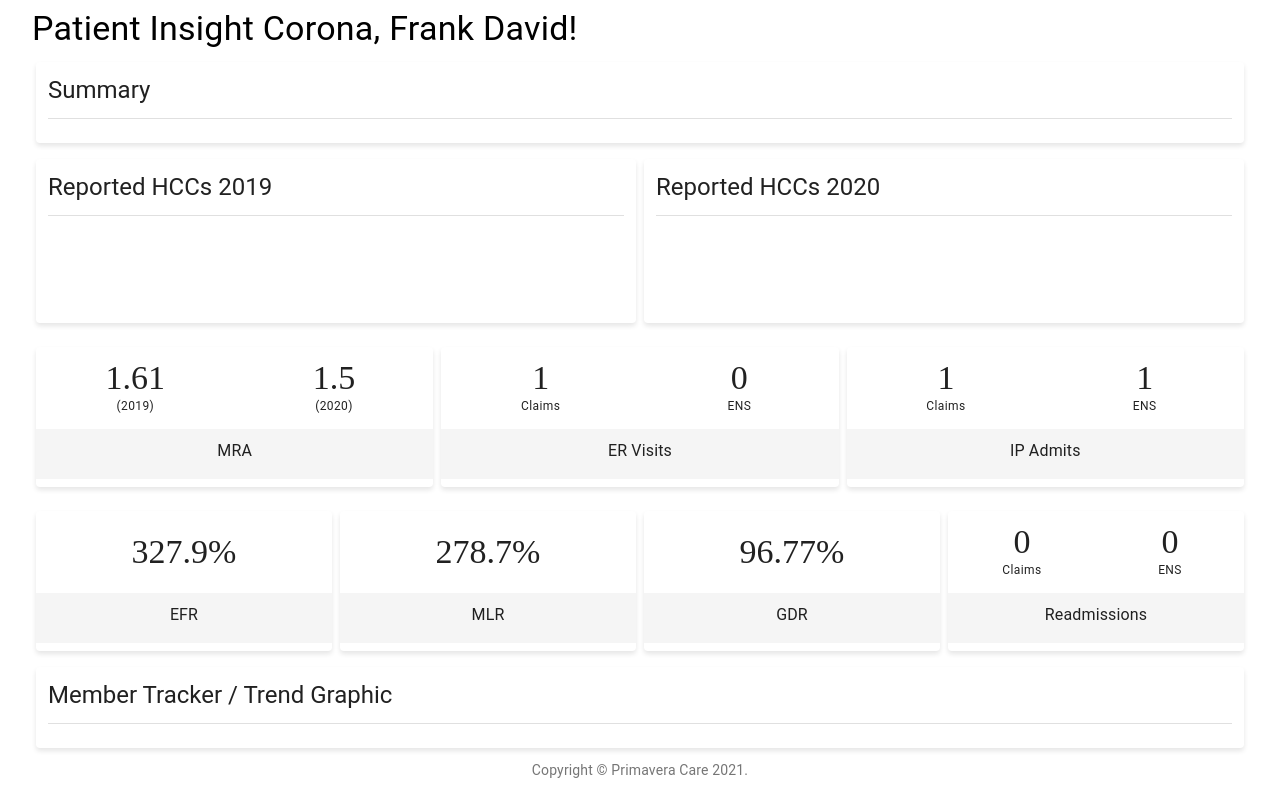
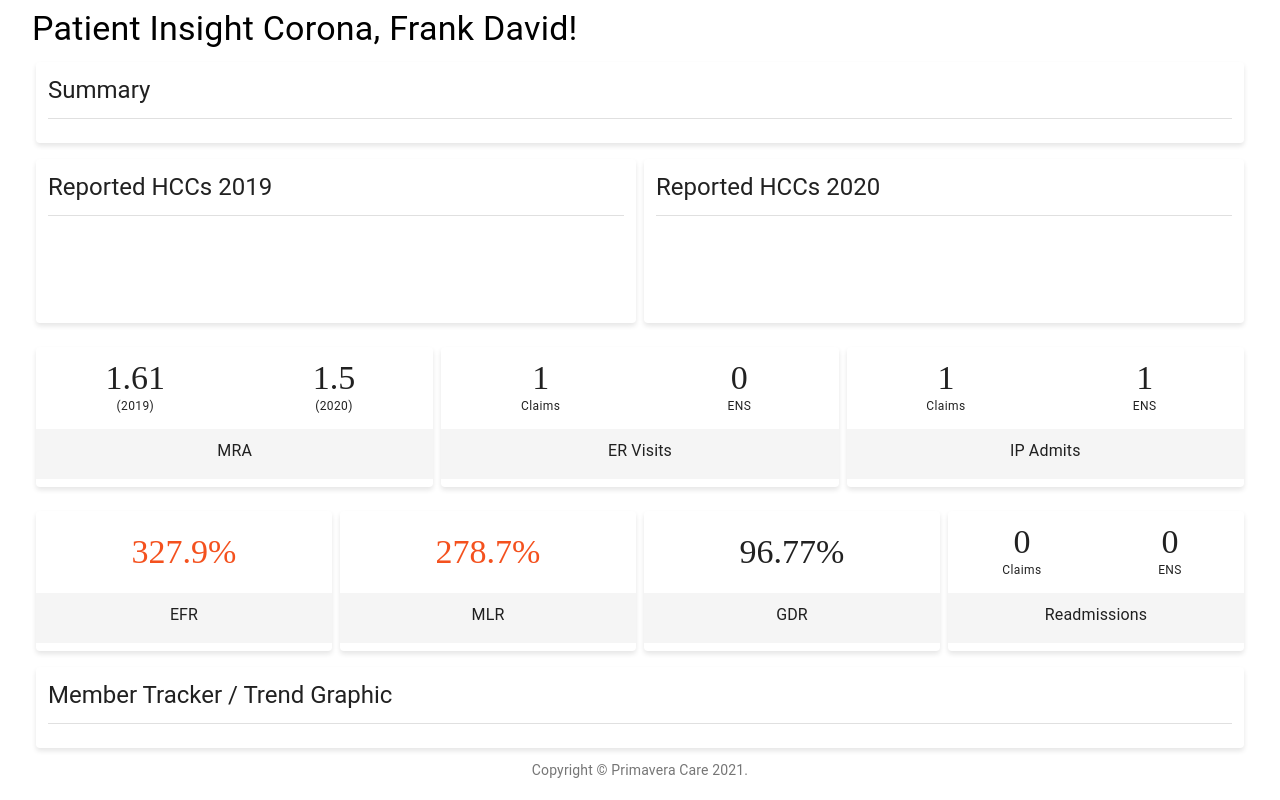
Before and after one commit to primaverahealth/patient-insight, a React app: page / in a window 1280 px wide. Built offline with nearby package versions, Linux system fonts and the light colour scheme; the HTML template or start-up script is replaced by a standard one.

Commit message:
Added conditional rendering for SingleValue.tsx
Signed-off-by: Frank Corona <frankdavid.corona@gmail.com>

```diff
--- a/src/common/SingleValue/SingleValue.tsx
+++ b/src/common/SingleValue/SingleValue.tsx
@@ -15,16 +15,24 @@ const useStyles = makeStyles(() => ({
     value: {
         fontWeight: 300,
         fontSize: '34px'
+    },
+    negativeValue: {
+        fontWeight: 300,
+        fontSize: '34px',
+        color: '#f4511e',
     }
 }))
 
 export default function SingleValue(props: SingleValueProps): ReactElement {
     const styles = useStyles();
     const { data } = props;
+    const isNegative = (value: number) => {
+        return (value > 100) ? styles.negativeValue : styles.value;
+    }
 
     return (
         <div className={styles.container}>
-            <div className={styles.value}>{data.value}%</div>
+            <div className={isNegative(data.value)}>{data.value}%</div>
         </div>
     )
 }
```
